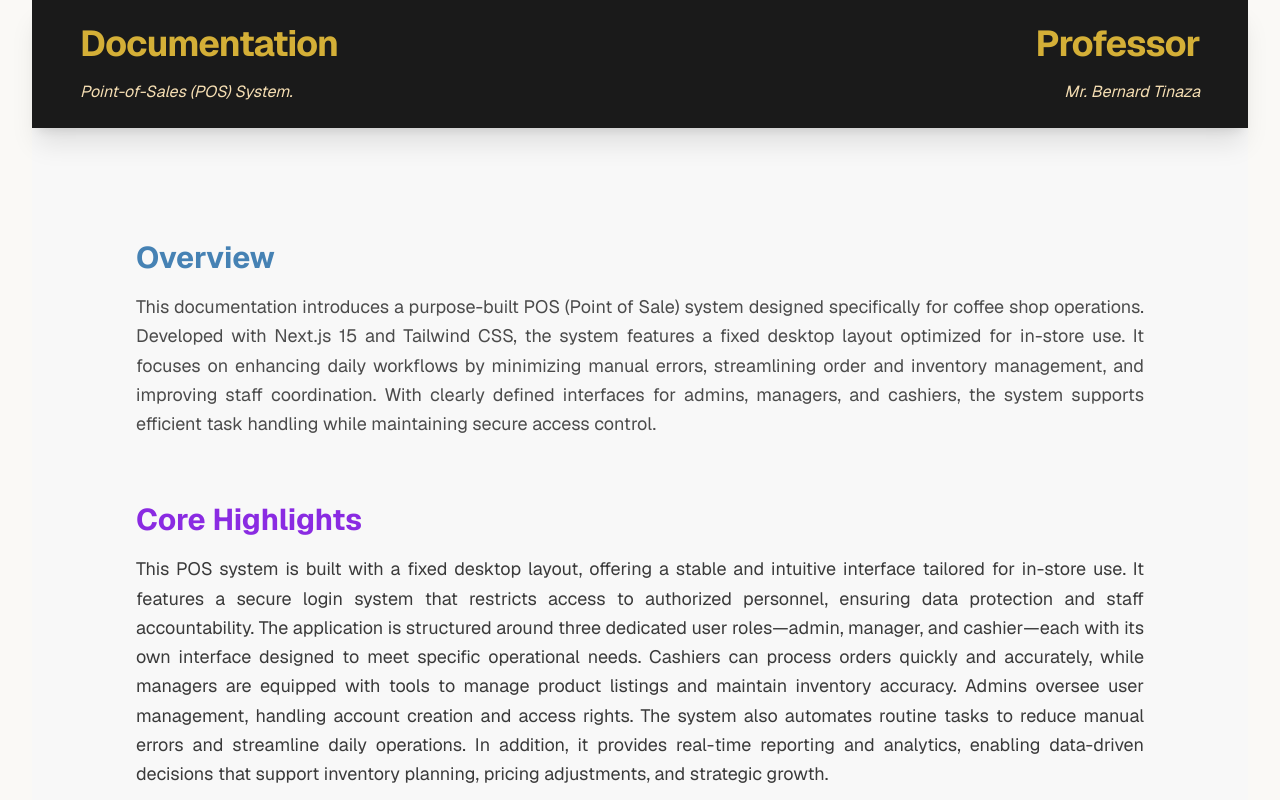
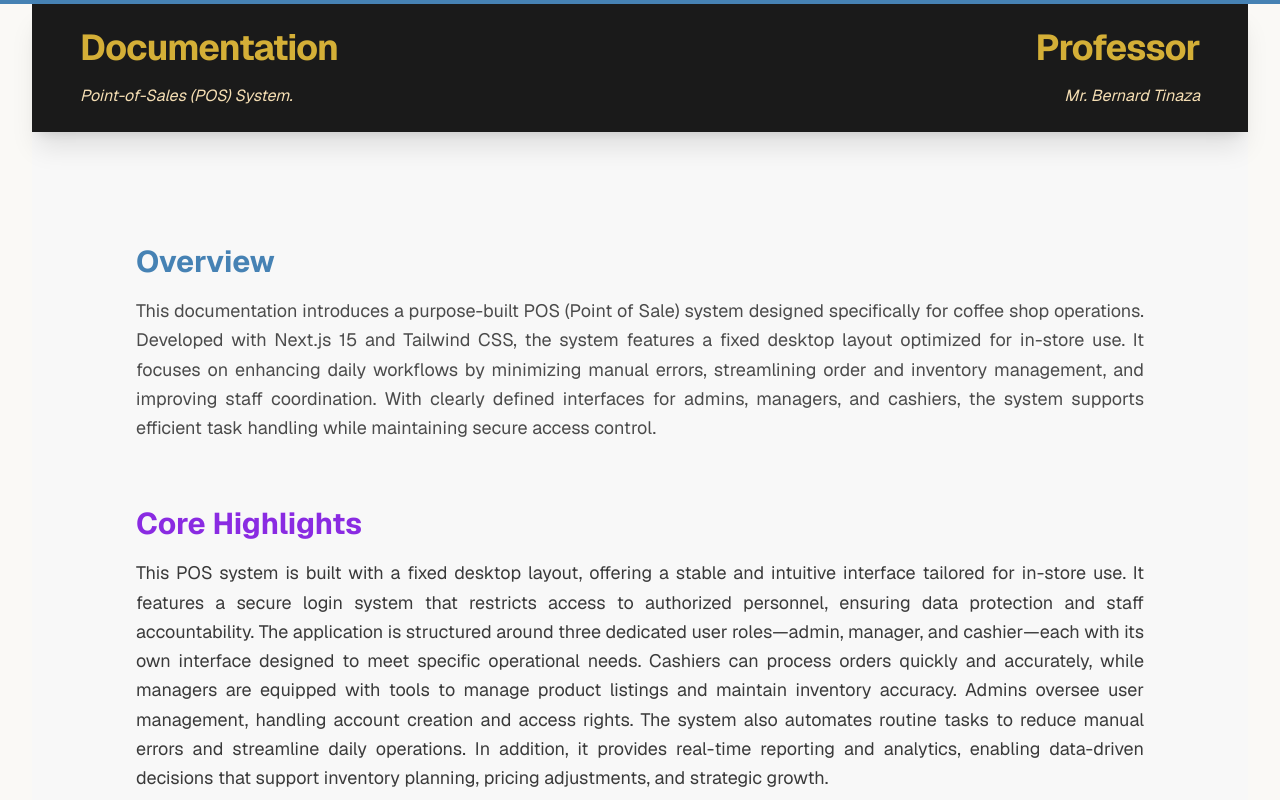
Before and after one commit to Joshclxx/Documentation, a Next.js app: page / in a window 1280 px wide. Shown: the top 800 px of the page. Built offline with nearby package versions, Linux system fonts and the light colour scheme.

Commit message:
Add scroll bar

```diff
--- a/package.json
+++ b/package.json
@@ -10,7 +10,7 @@
   },
   "dependencies": {
     "classnames": "^2.5.1",
-    "framer-motion": "^12.12.1",
+    "framer-motion": "^12.14.0",
     "lucide-react": "^0.511.0",
     "next": "15.3.2",
     "react": "^19.0.0",
--- a/src/app/layout.tsx
+++ b/src/app/layout.tsx
@@ -1,6 +1,7 @@
 import type { Metadata } from "next";
 import { Geist, Geist_Mono } from "next/font/google";
 import "./globals.css";
+import ScrollIndicator from "@/components/ScrollIndicator";
 
 const geistSans = Geist({
   variable: "--font-geist-sans",
@@ -28,6 +29,7 @@ export default function RootLayout({
       <body
         className={`${geistSans.variable} ${geistMono.variable} antialiased`}
       >
+        <ScrollIndicator />
         <main className="min-h-screen bg-[#FAF9F6] text-[#1A1A1A] font-sans">
           <div className="w-full max-w-[1480px] mx-auto px-4 sm:px-6 lg:px-8">
             {children}
--- a/src/components/Footer.tsx
+++ b/src/components/Footer.tsx
@@ -21,7 +21,7 @@ export function Footer() {
   ];
 
   return (
-    <footer className="bg-[#1A1A1A] text-[#FFD700] w-full px-4 sm:px-6 md:px-8 py-4 sm:py-6 text-xs sm:text-sm">
+    <footer className="bg-[#1A1A1A] text-[#FFD700] w-full px-4 sm:px-6 md:px-8 py-4 sm:py-6 text-xs sm:text-sm mb-1">
       <div className="max-w-7xl mx-auto">
         <div className="grid grid-cols-1 sm:grid-cols-2 md:grid-cols-3 lg:grid-cols-4 gap-4 sm:gap-6 text-center">
           {developers.map((dev, index) => (
--- a/src/components/Navbar.tsx
+++ b/src/components/Navbar.tsx
@@ -2,7 +2,7 @@ import React from "react";
 
 export function Navbar() {
   return (
-    <header className="bg-[#1A1A1A] text-[#D4AF37] px-4 sm:px-6 md:px-8 lg:px-12 py-3 sm:py-4 md:py-6 shadow-xl w-full">
+    <header className="bg-[#1A1A1A] mt-1 text-[#D4AF37] px-4 sm:px-6 md:px-8 lg:px-12 py-3 sm:py-4 md:py-6 shadow-xl w-full">
       <div className="flex flex-col sm:flex-row justify-between items-center gap-3 sm:gap-4 md:gap-6 max-w-7xl mx-auto text-center sm:text-left">
         <div className="flex flex-col items-center sm:items-start gap-1 sm:gap-2 md:gap-4">
           <h1 className="text-lg sm:text-xl md:text-2xl lg:text-3xl xl:text-4xl font-bold tracking-tight">
--- /dev/null
+++ b/src/components/ScrollIndicator.tsx
@@ -0,0 +1,24 @@
+// components/ScrollIndicator.tsx
+"use client";
+
+import { motion, useScroll } from "framer-motion";
+
+export default function ScrollIndicator() {
+  const { scrollYProgress } = useScroll();
+
+  return (
+    <motion.div
+      style={{
+        scaleX: scrollYProgress,
+        position: "fixed",
+        top: 0,
+        left: 0,
+        right: 0,
+        height: 4,
+        originX: 0,
+        backgroundColor: "#4682B4",
+        zIndex: 50,
+      }}
+    />
+  );
+}
```
Also changed, not shown: 1 other file (tests, documents, lock files or other folders).
